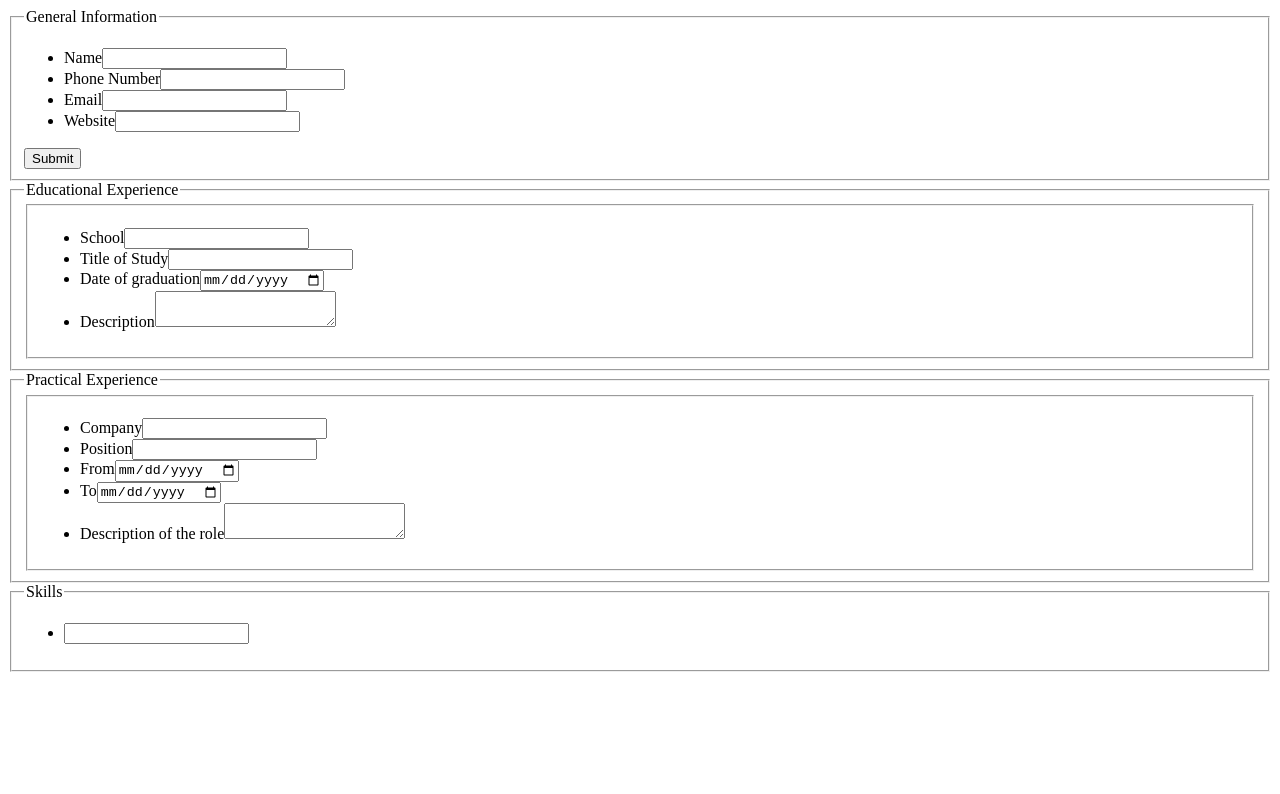
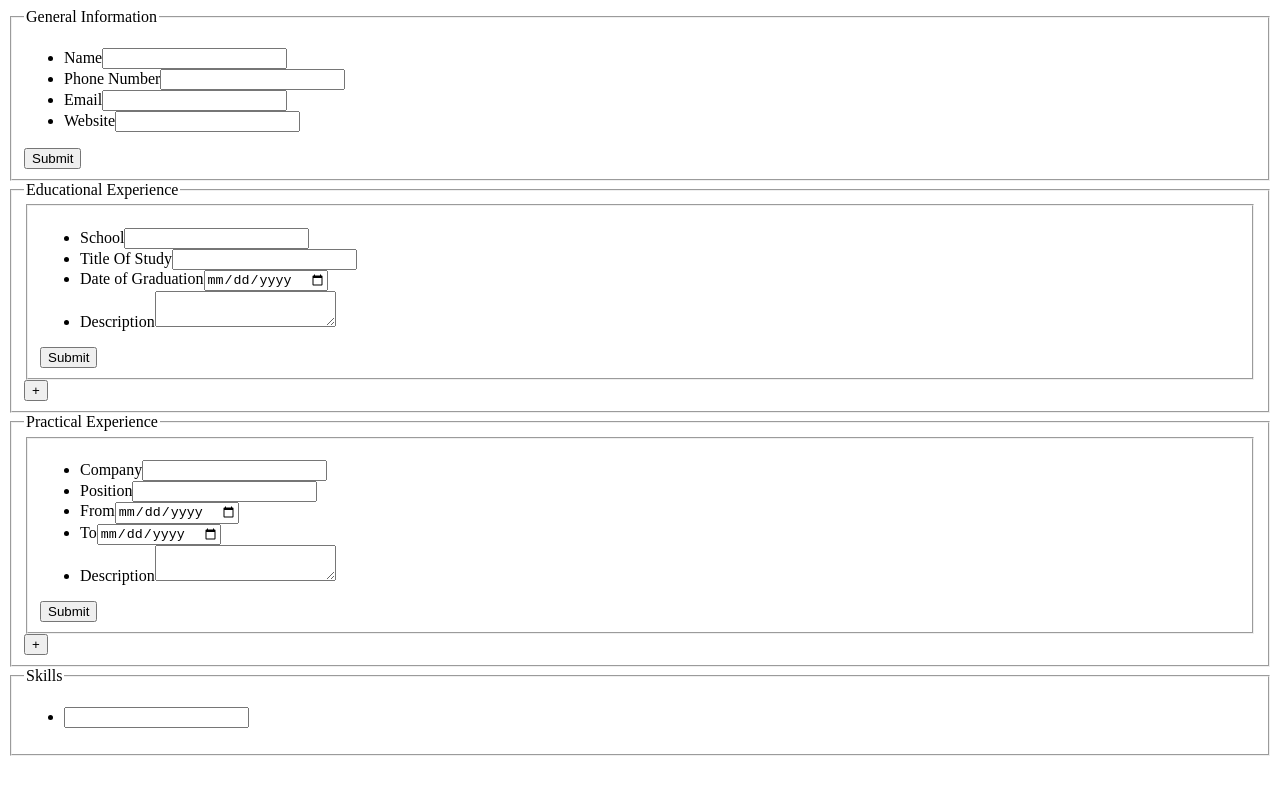
Before and after one commit to cd-javier/cv-application, a React app: page / in a window 1280 px wide. Shown: the top 794 px of the page. Built offline with nearby package versions, Linux system fonts and the light colour scheme; the HTML template or start-up script is replaced by a standard one.

Commit message:
feat: Create Education and Experience components

```diff
--- a/src/App.jsx
+++ b/src/App.jsx
@@ -1,7 +1,7 @@
 import './App.css';
 import { useState } from 'react';
 import CVRender from './CVRender';
-import { Input, GeneralInfo } from './form-components';
+import { Input, GeneralInfo, EduExperience, ProExperience } from './form-components';
 
 const cvStructure = {
   info: {
@@ -12,6 +12,7 @@ const cvStructure = {
   },
   education: [
     {
+      id: 0,
       school: 'School Name',
       title: 'Title',
       date: '20-20-20',
@@ -20,6 +21,7 @@ const cvStructure = {
   ],
   experience: [
     {
+      id: 0,
       company: 'OS',
       position: 'GM',
       dateFrom: '20-20',
@@ -49,37 +51,24 @@ function App() {
     setCv(newCv);
   }
 
+  function handleEduRender(data) {
+    const newCv = { ...cv };
+    newCv.education = data;
+    setCv(newCv);
+  }
+
+  function handleProRender(data) {
+    const newCv = { ...cv };
+    newCv.experience = data;
+    setCv(newCv);
+  }
+
   return (
     <>
       <form>
         <GeneralInfo handleRender={handleGeneralRender} />
-        <fieldset>
-          <legend>Educational Experience</legend>
-          <fieldset>
-            <ul>
-              <Input label="School" type="text" id="school" />
-              <Input label="Title of Study" type="text" id="title" />
-              <Input label="Date of graduation" type="date" id="date" />
-              <Input label="Description" type="textarea" id="details" />
-            </ul>
-          </fieldset>
-        </fieldset>
-        <fieldset>
-          <legend>Practical Experience</legend>
-          <fieldset>
-            <ul>
-              <Input label="Company" type="text" id="company" />
-              <Input label="Position" type="text" id="position" />
-              <Input label="From" type="date" id="dateFrom" />
-              <Input label="To" type="date" id="dateTo" />
-              <Input
-                label="Description of the role"
-                type="textarea"
-                id="details"
-              />
-            </ul>
-          </fieldset>
-        </fieldset>
+        <EduExperience handleRender={handleEduRender} />
+        <ProExperience handleRender={handleProRender}/>
         <fieldset>
           <legend>Skills</legend>
           <ul>
--- a/src/form-components.jsx
+++ b/src/form-components.jsx
@@ -95,4 +95,248 @@ function GeneralInfo({ handleRender }) {
   );
 }
 
-export { Input, GeneralInfo };
+function SingleEduExperience({
+  handleSingleRender,
+  handleSingleDelete,
+  index,
+  isDeletable,
+}) {
+  const [isDisabled, setIsDisabled] = useState(false);
+  const [data, setData] = useState({});
+
+  function handleOnChange(e) {
+    const newData = data;
+    newData.id = index;
+    newData[e.target.id.split('-')[1]] = e.target.value ? e.target.value : null;
+    setData(newData);
+  }
+
+  function handleSubmit(e) {
+    e.preventDefault();
+    handleSingleRender(data);
+    setIsDisabled(true);
+  }
+
+  function handleEdit(e) {
+    e.preventDefault();
+    setIsDisabled(false);
+  }
+
+  function handleDelete(e) {
+    e.preventDefault();
+    handleSingleDelete(index);
+  }
+
+  return (
+    <fieldset>
+      <ul>
+        <Input
+          label="School"
+          type="text"
+          index={index}
+          id="school"
+          isDisabled={isDisabled}
+          handleOnChange={handleOnChange}
+        />
+        <Input
+          label="Title Of Study"
+          type="text"
+          index={index}
+          id="title"
+          isDisabled={isDisabled}
+          handleOnChange={handleOnChange}
+        />
+        <Input
+          label="Date of Graduation"
+          type="date"
+          index={index}
+          id="date"
+          isDisabled={isDisabled}
+          handleOnChange={handleOnChange}
+        />
+        <Input
+          label="Description"
+          type="textarea"
+          index={index}
+          id="details"
+          isDisabled={isDisabled}
+          handleOnChange={handleOnChange}
+        />
+      </ul>
+      {!isDisabled ? (
+        <button onClick={handleSubmit}>Submit</button>
+      ) : (
+        <button onClick={handleEdit}>Edit</button>
+      )}
+      {isDeletable && <button onClick={handleDelete}>Delete</button>}
+    </fieldset>
+  );
+}
+
+function EduExperience({ handleRender }) {
+  const [data, setData] = useState([{ id: 0 }]);
+
+  function handleSingleRender(singleData) {
+    const newData = [...data.filter((single) => single.id !== singleData.id)];
+    newData.push(singleData);
+    newData.sort((a, b) => a.id - b.id);
+    setData(newData);
+    handleRender(newData);
+  }
+
+  function handleSingleDelete(index) {
+    const newData = [...data.filter((single) => single.id !== index)];
+    setData(newData);
+    handleRender(newData);
+  }
+
+  function handleAdd(e) {
+    e.preventDefault();
+    const newData = [...data, { id: Date.now() }];
+    setData(newData);
+  }
+
+  return (
+    <fieldset>
+      <legend>Educational Experience</legend>
+      {data.map((elm) => (
+        <SingleEduExperience
+          handleSingleRender={handleSingleRender}
+          handleSingleDelete={handleSingleDelete}
+          isDeletable={data.length > 1}
+          index={elm.id}
+          key={elm.id}
+        />
+      ))}
+      <button onClick={handleAdd}>+</button>
+    </fieldset>
+  );
+}
+
+function SingleProExperience({
+  handleSingleRender,
+  handleSingleDelete,
+  index,
+  isDeletable,
+}) {
+  const [isDisabled, setIsDisabled] = useState(false);
+  const [data, setData] = useState({});
+
+  function handleOnChange(e) {
+    const newData = data;
+    newData.id = index;
+    newData[e.target.id.split('-')[1]] = e.target.value ? e.target.value : null;
+    setData(newData);
+  }
+
+  function handleSubmit(e) {
+    e.preventDefault();
+    handleSingleRender(data);
+    setIsDisabled(true);
+  }
+
+  function handleEdit(e) {
+    e.preventDefault();
+    setIsDisabled(false);
+  }
+
+  function handleDelete(e) {
+    e.preventDefault();
+    handleSingleDelete(index);
+  }
+
+  return (
+    <fieldset>
+      <ul>
+        <Input
+          label="Company"
+          type="text"
+          index={index}
+          id="company"
+          isDisabled={isDisabled}
+          handleOnChange={handleOnChange}
+        />
+        <Input
+          label="Position"
+          type="text"
+          index={index}
+          id="position"
+          isDisabled={isDisabled}
+          handleOnChange={handleOnChange}
+        />
+        <Input
+          label="From"
+          type="date"
+          index={index}
+          id="dateFrom"
+          isDisabled={isDisabled}
+          handleOnChange={handleOnChange}
+        />
+        <Input
+          label="To"
+          type="date"
+          index={index}
+          id="dateTo"
+          isDisabled={isDisabled}
+          handleOnChange={handleOnChange}
+        />
+        <Input
+          label="Description"
+          type="textarea"
+          index={index}
+          id="details"
+          isDisabled={isDisabled}
+          handleOnChange={handleOnChange}
+        />
+      </ul>
+      {!isDisabled ? (
+        <button onClick={handleSubmit}>Submit</button>
+      ) : (
+        <button onClick={handleEdit}>Edit</button>
+      )}
+      {isDeletable && <button onClick={handleDelete}>Delete</button>}
+    </fieldset>
+  );
+}
+
+function ProExperience({ handleRender }) {
+  const [data, setData] = useState([{ id: 0 }]);
+
+  function handleSingleRender(singleData) {
+    const newData = [...data.filter((single) => single.id !== singleData.id)];
+    newData.push(singleData);
+    newData.sort((a, b) => a.id - b.id);
+    setData(newData);
+    handleRender(newData);
+  }
+
+  function handleSingleDelete(index) {
+    const newData = [...data.filter((single) => single.id !== index)];
+    setData(newData);
+    handleRender(newData);
+  }
+
+  function handleAdd(e) {
+    e.preventDefault();
+    const newData = [...data, { id: Date.now() }];
+    setData(newData);
+  }
+
+  return (
+    <fieldset>
+      <legend>Practical Experience</legend>
+      {data.map((elm) => (
+        <SingleProExperience
+          handleSingleRender={handleSingleRender}
+          handleSingleDelete={handleSingleDelete}
+          isDeletable={data.length > 1}
+          index={elm.id}
+          key={elm.id}
+        />
+      ))}
+      <button onClick={handleAdd}>+</button>
+    </fieldset>
+  );
+}
+
+export { Input, GeneralInfo, EduExperience, ProExperience };
```
